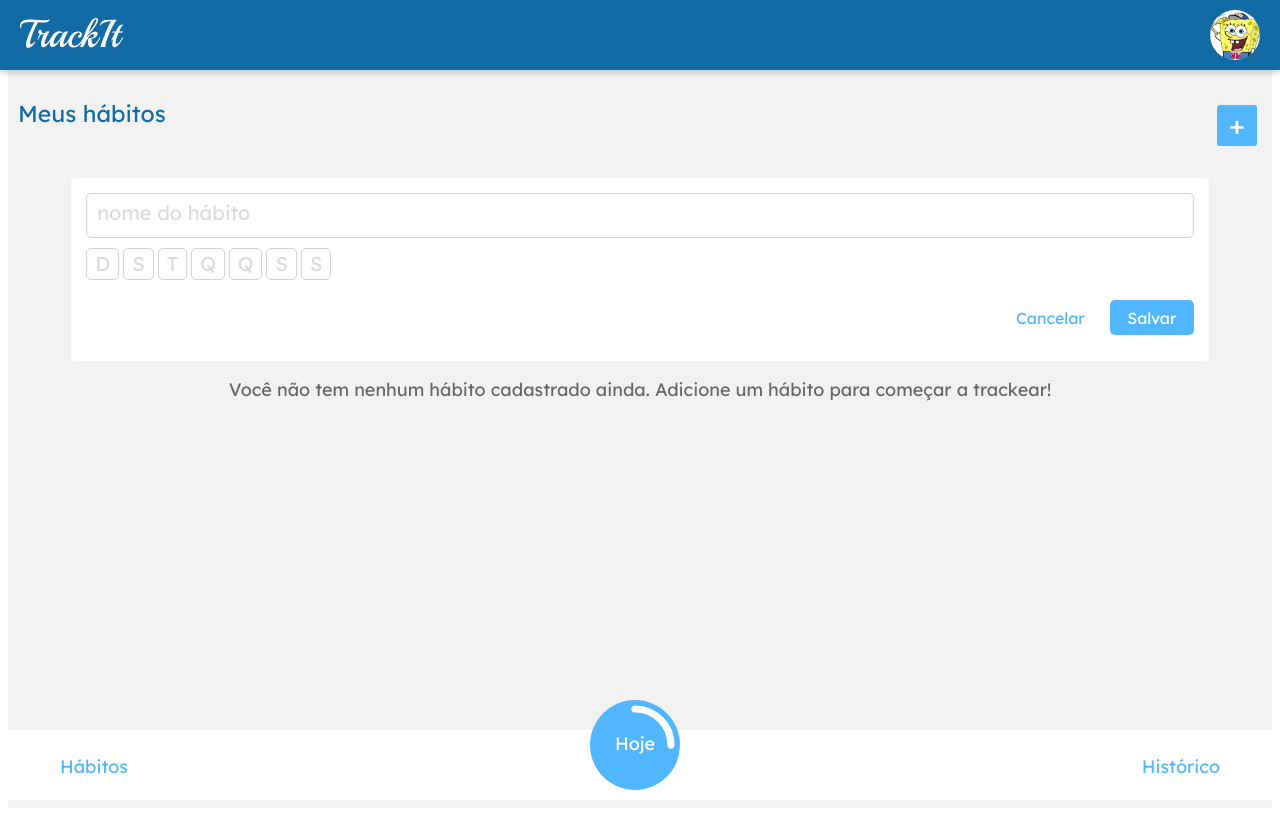
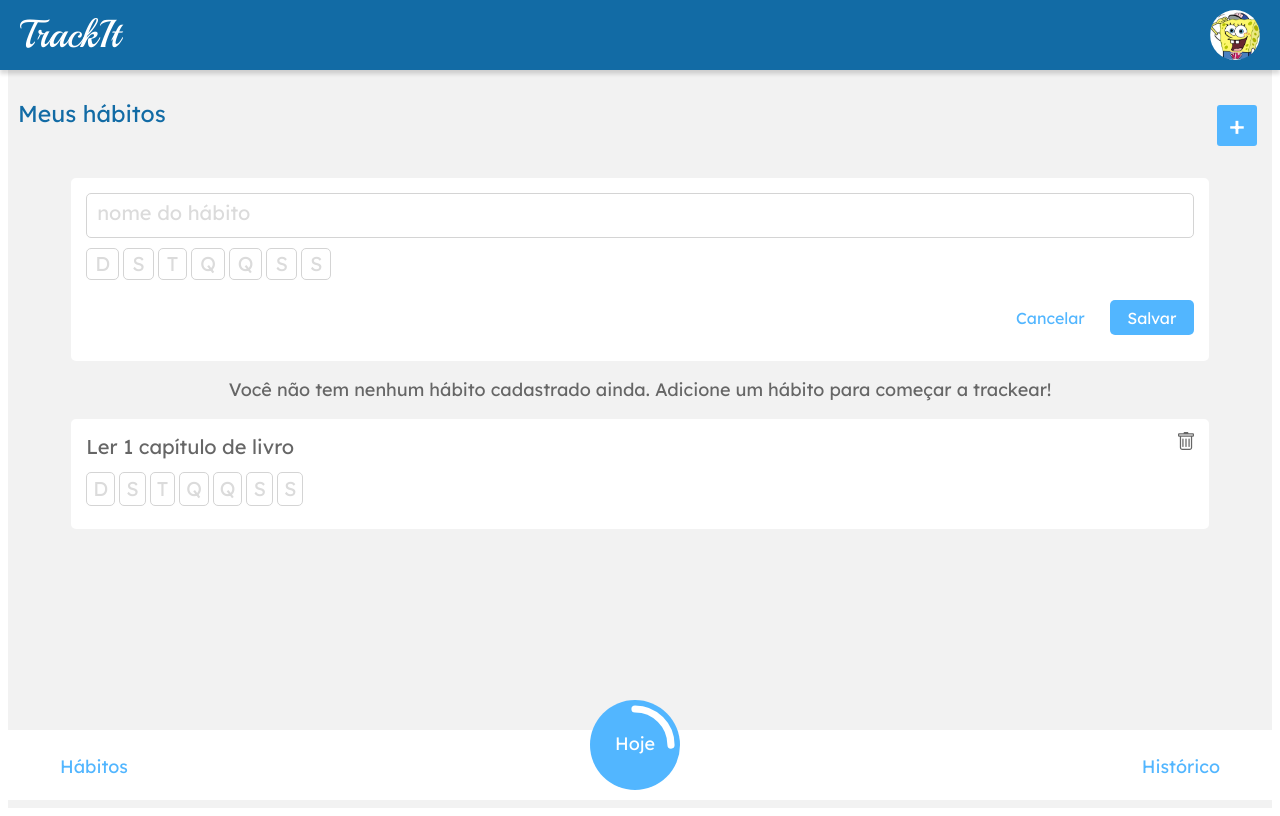
Before and after one commit to rafaelanobre/projeto11-trackit, a React (Vite) app: page /hoje in a window 1280 px wide. Built offline with nearby package versions, Linux system fonts and the light colour scheme.

Commit message:
:sparkles: Single habit layout

```diff
--- a/src/App.css
+++ b/src/App.css
@@ -1,5 +1,4 @@
 #root {
-  max-width: 1280px;
-  margin: 0 auto;
+  margin: 0px;
   text-align: center;
 }
--- a/src/pages/Habits.jsx
+++ b/src/pages/Habits.jsx
@@ -2,6 +2,7 @@ import styled from "styled-components";
 import Header from "./components/header";
 import Menu from "./components/menu";
 import HabitCreation from "./components/habitcreation";
+import Habit from "./components/habit";
 
 export default function Habits(){
     return(
@@ -15,6 +16,7 @@ export default function Habits(){
             <EmpyMessage>
                 Você não tem nenhum hábito cadastrado ainda. Adicione um hábito para começar a trackear!
             </EmpyMessage>
+            <Habit />
             <Menu />
         </HabitsPage>
     )
--- /dev/null
+++ b/src/pages/components/habit.jsx
@@ -0,0 +1,65 @@
+import styled from "styled-components"
+import deleteicon from "../../assets/deleteicon.svg"
+
+export default function Habit(){
+    return(
+        <HabitDiv>
+            <p>Ler 1 capítulo de livro</p>
+            <SelecionarDias>
+                <button>D</button>
+                <button>S</button>
+                <button>T</button>
+                <button>Q</button>
+                <button>Q</button>
+                <button>S</button>
+                <button>S</button>
+            </SelecionarDias>
+            <img src={deleteicon} alt="delete habit" />
+        </HabitDiv>
+    )
+}
+
+const HabitDiv = styled.div`
+    width: 90%;
+    background: #FFFFFF;
+    border-radius: 5px;
+    display: flex;
+    flex-direction: column;
+    align-items: start;
+    justify-content: space-around;
+    padding: 13px 15px 13px 15px;
+    position: relative;
+
+    p{
+        font-size: 20px;
+        color: #666666;
+        margin: 0px;
+    }
+
+    img{
+        width: 16px;
+        position: absolute;
+        top: 13px;
+        right: 15px;
+        cursor: pointer;
+    }
+`
+const SelecionarDias = styled.div`
+    padding: 10px 0px 10px 0px;
+    display: flex;
+    align-items: start;
+
+    button{
+        font-size: 20px;
+        color: #DBDBDB;
+        border: 1px solid #D4D4D4;
+        border-radius: 5px;
+        background-color: #ffffff;
+        margin-right: 4px;
+        cursor: pointer;
+
+        :focus{
+            outline: none;
+        }
+    }
+`
```
Also changed, not shown: src/assets/deleteicon.svg (added).
